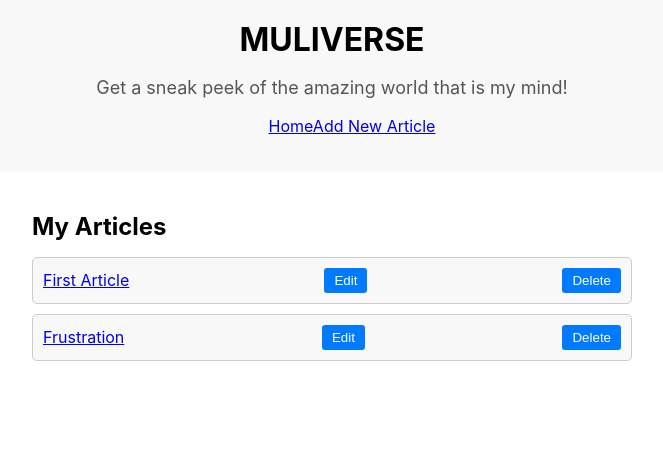
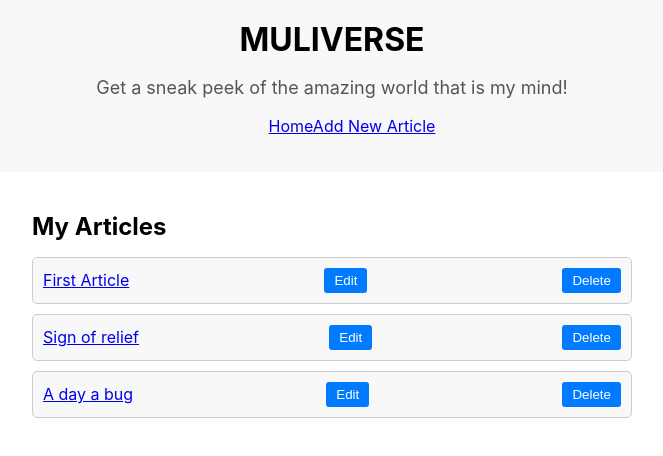
Before and after one commit to Samstar10/Muliverse, a React (Create React App) app: page / in a window 1280 px wide. Shown: the top 456 px of the page, without its empty margins (308-971 px from the left). Built offline with nearby package versions, Linux system fonts and the light colour scheme; data requests are answered from the project's data file.

Commit message:
Fix bugs in article list and new article form

```diff
--- a/db.json
+++ b/db.json
@@ -6,8 +6,13 @@
       "id": 1
     },
     {
-      "title": "Frustration",
-      "content": "Aiii ni kumoto manze, hii shughuli ni ngumu vibaya sana aisee",
+      "title": "Sign of relief",
+      "content": "Just had a very nice breakthrough after fixing a bug",
+      "id": 2
+    },
+    {
+      "title": "A day a bug",
+      "content": "This is my journey on how fixing of bugs has been hella hectic",
       "id": 3
     }
   ]
--- a/src/ArticleList.js
+++ b/src/ArticleList.js
@@ -21,8 +21,10 @@ function ArticleList(){
         .then(res => res.json())
         .then((data) => {
             console.log(data, 'has been deleted')
+            setArticles(prevArticles => prevArticles.filter(article => article.id !== id))
             navigate('/')
         })
+        .catch(error => console.log(error.message))
     }
 
     return(
--- a/src/NewArticleForm.js
+++ b/src/NewArticleForm.js
@@ -1,8 +1,10 @@
 import React, { useState } from "react";
+import { useNavigate } from "react-router-dom";
 
 function NewArticleForm(){
     const [title, setTitle] = useState('')
     const [content, setContent] = useState('')
+    const navigate = useNavigate()
 
     function handleSubmit(e){
         e.preventDefault()
@@ -17,8 +19,9 @@ function NewArticleForm(){
         .then(res => res.json())
         .then(data => {
             console.log('New article added:', data)
-            setTitle('')
-            setContent('')
+            // setTitle('')
+            // setContent('')
+            navigate('/')
         })
         .catch(error => console.log(error.message))
     }
```
